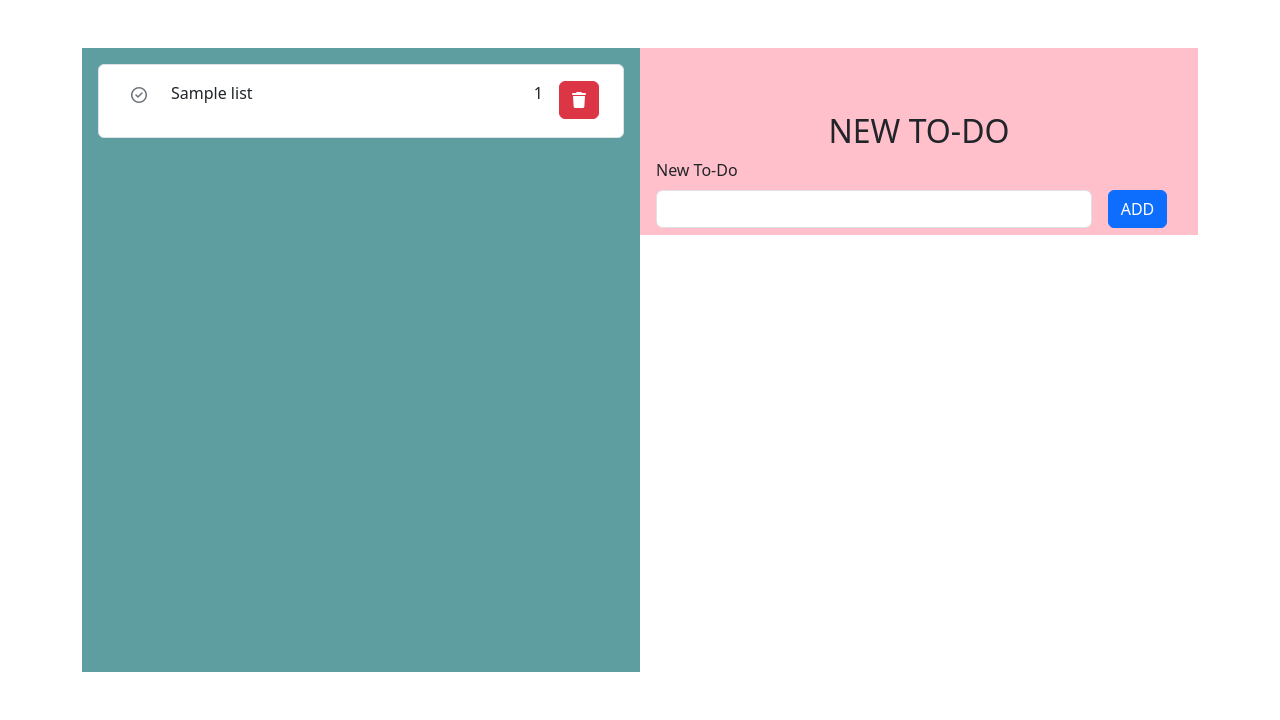
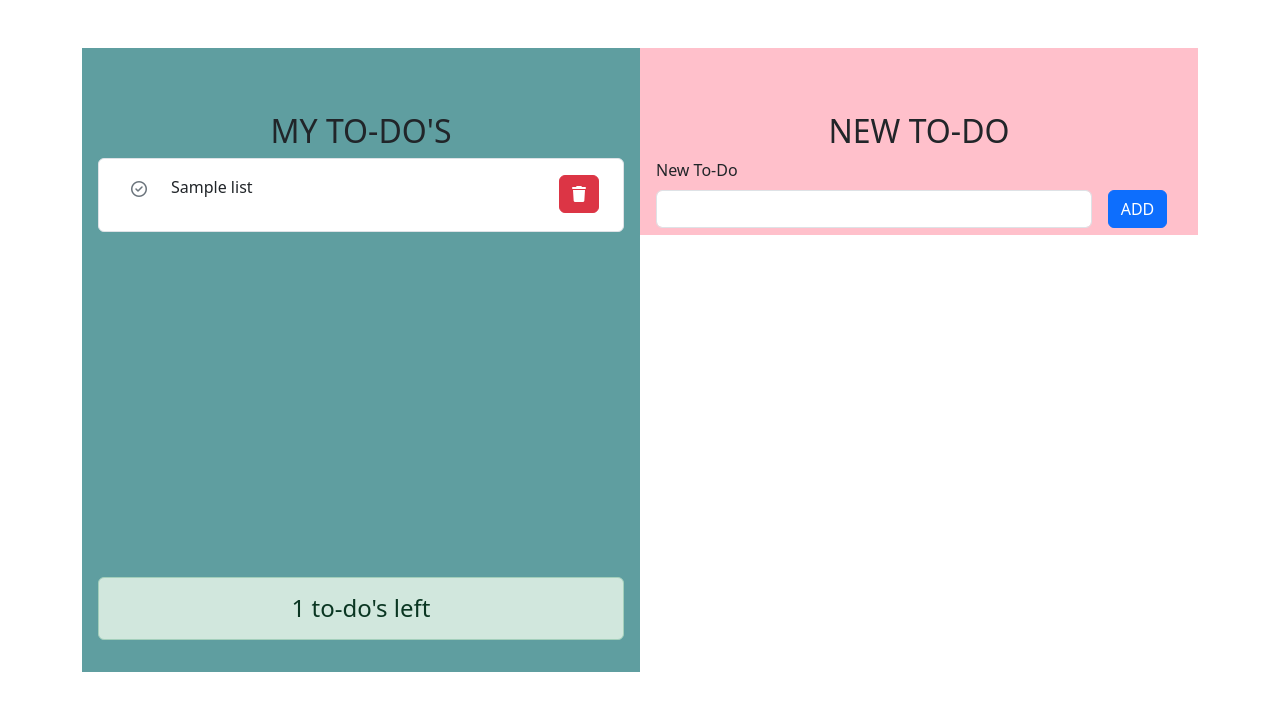
Before and after one commit to FedericoPiazzolla/my-todos, a PHP site: page /index.php in a window 1280 px wide. Shown: the part 80-800 px from the top of the page. Run offline with PHP 8.4, Linux system fonts and the light colour scheme; the visitor is signed in with stand-in values (Sample User, id 1); tables that the repository leaves empty or names only in its code hold one stand-in row (values such as "Sample post").

Commit message:
add: item remain

```diff
--- a/index.php
+++ b/index.php
@@ -64,6 +64,12 @@ if (isset($_POST['toggle_todo'])) {
   header("Location: index.php");
 };
 
+// Calcola il numero di To-Do rimanenti direttamente nella query
+$sqlRemaining = "SELECT COUNT(*) AS remaining_todos FROM `todo_list` WHERE `user_id` = '$user_id' AND `status` = 0";
+$resultRemaining = $connection->query($sqlRemaining);
+$rowRemaining = $resultRemaining->fetch_assoc();
+$remainingTodos = ($rowRemaining) ? $rowRemaining['remaining_todos'] : 0;
+
 $connection->close();
 
 ?>
@@ -115,7 +121,9 @@ $connection->close();
       <?php if ($results && $results->num_rows >= 0) { ?>
 
         <!-- ciclo while per mostrare gli elementi del db in una tabella -->
-        <section id="ms-list_group">
+        <section id="ms-list_group" class="d-flex flex-column justify-content-between">
+          <div>
+            <h2 class="text-center pt-5">MY TO-DO'S</h2>
             <ul class="list-group">
               <?php while ($row = $results->fetch_assoc()) { ?>
 
@@ -127,7 +135,6 @@ $connection->close();
                   <p class="p-2 flex-grow-1 <?php if ($row['status'] == 1) {
                                               echo "text-decoration-line-through";
                                             } ?>"><?php echo $row['nome_todo'] ?></p>
-                <p class="p-2"><?php echo $row['user_id'] ?></p>
                   <form action="index.php" method="POST" class="p-2">
                     <input type="hidden" type="text" value="<?php echo $row['id'] ?>" name="delete">
                     <button type="submit" class="btn btn-danger"><i class="fa-solid fa-trash"></i></button>
@@ -135,6 +142,9 @@ $connection->close();
                 </li>
               <?php } ?>
             </ul>
+          </div>
+          <h4 class="text-center alert alert-success"><?php echo $remainingTodos; ?> to-do's left</h4>
+
         </section>
 
 
```
Lines whose indentation alone changed are shown as unchanged.
